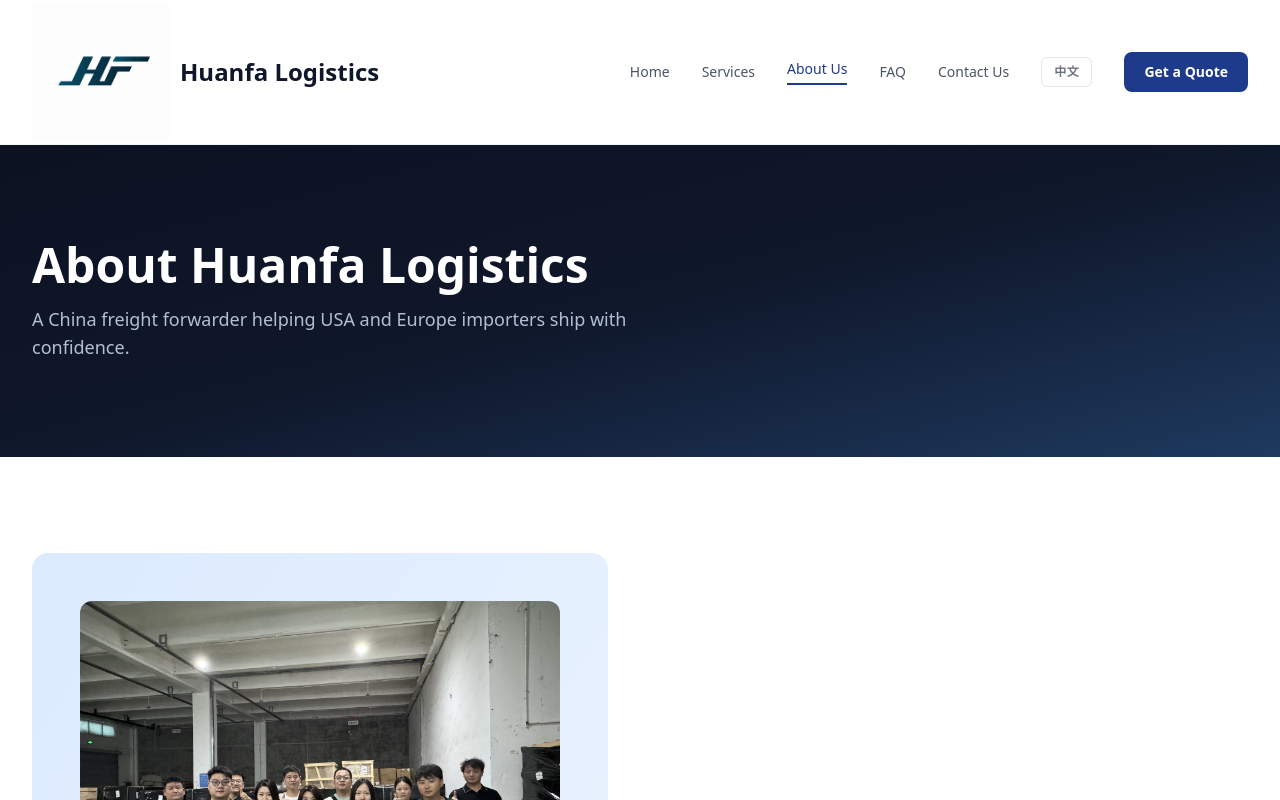
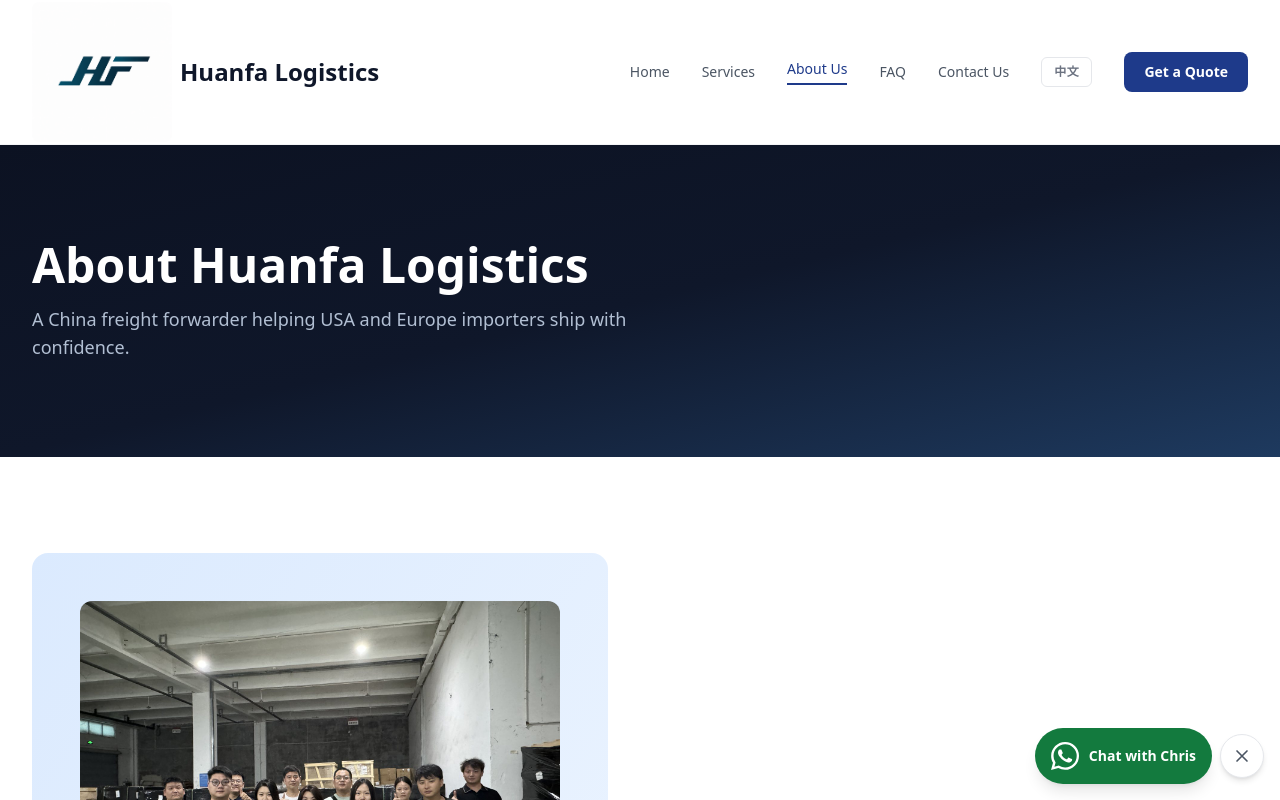
Before and after one commit to chengyao2323-sketch/huanfa-logistics, a Next.js app: page /about in a window 1280 px wide. Shown: the top 800 px of the page. Built offline with nearby package versions, Linux system fonts and the light colour scheme.

Commit message:
Add dismissible bilingual WhatsApp contact button

```diff
--- a/src/app/globals.css
+++ b/src/app/globals.css
@@ -6,6 +6,16 @@
   --foreground: #0f172a;
   --background: #ffffff;
 }
+.whatsapp-contact-widget {
+  right: max(1rem, env(safe-area-inset-right));
+  bottom: max(1rem, env(safe-area-inset-bottom));
+}
+
+/* Keep footer links reachable above the floating control at the end of a page. */
+html[data-whatsapp-widget="visible"] footer {
+  padding-bottom: calc(4.5rem + env(safe-area-inset-bottom));
+}
+
 @layer utilities {
   .text-balance {
     text-wrap: balance;
--- a/src/app/layout.tsx
+++ b/src/app/layout.tsx
@@ -4,6 +4,7 @@ import Navbar from "@/components/Navbar";
 import Footer from "@/components/Footer";
 import { I18nProvider } from "@/i18n";
 import LangUpdater from "@/components/LangUpdater";
+import FloatingWhatsApp from "@/components/FloatingWhatsApp";
 
 export const metadata: Metadata = {
   metadataBase: new URL("https://huanfalogistics.com"),
@@ -61,6 +62,7 @@ export default function RootLayout({ children }: Readonly<{ children: React.Reac
           <Navbar />
           <main className="flex-1">{children}</main>
           <Footer />
+          <FloatingWhatsApp />
         </I18nProvider>
       </body>
     </html>
--- /dev/null
+++ b/src/components/FloatingWhatsApp.tsx
@@ -0,0 +1,66 @@
+"use client";
+
+import { useEffect, useState } from "react";
+import { useT } from "@/i18n";
+
+const DISMISSED_KEY = "huanfa:whatsapp-dismissed";
+
+export default function FloatingWhatsApp() {
+  const { floatingWhatsApp: t } = useT();
+  const [visible, setVisible] = useState(false);
+
+  useEffect(() => {
+    try {
+      setVisible(sessionStorage.getItem(DISMISSED_KEY) !== "1");
+    } catch {
+      // The contact link still works when browser storage is unavailable.
+      setVisible(true);
+    }
+  }, []);
+
+  useEffect(() => {
+    if (!visible) return;
+    document.documentElement.setAttribute("data-whatsapp-widget", "visible");
+    return () => document.documentElement.removeAttribute("data-whatsapp-widget");
+  }, [visible]);
+
+  function dismiss() {
+    setVisible(false);
+    try {
+      sessionStorage.setItem(DISMISSED_KEY, "1");
+    } catch {
+      // React state keeps it dismissed during client-side navigation.
+    }
+  }
+
+  if (!visible) return null;
+
+  return (
+    <aside className="whatsapp-contact-widget fixed z-40 flex items-center gap-2" aria-label={t.regionLabel}>
+      <a
+        href="https://wa.me/8615207122341"
+        target="_blank"
+        rel="noopener noreferrer"
+        aria-label={t.linkLabel}
+        title={t.linkLabel}
+        className="flex min-h-14 items-center gap-2.5 rounded-full bg-[#137A3E] px-4 py-3 text-sm font-semibold text-white shadow-lg hover:bg-[#106633] focus-visible:outline-none focus-visible:ring-2 focus-visible:ring-green-700 focus-visible:ring-offset-2"
+      >
+        <svg aria-hidden="true" className="h-7 w-7 shrink-0" viewBox="0 0 24 24" fill="currentColor">
+          <path d="M20.52 3.48A11.9 11.9 0 0 0 12.05 0C5.47 0 .12 5.35.12 11.93c0 2.1.55 4.15 1.6 5.96L.02 24l6.25-1.64a11.94 11.94 0 0 0 5.78 1.47h.01c6.58 0 11.93-5.35 11.94-11.93a11.86 11.86 0 0 0-3.48-8.42ZM12.06 21.8a9.9 9.9 0 0 1-5.04-1.38l-.36-.21-3.71.97.99-3.62-.24-.37a9.87 9.87 0 0 1-1.52-5.26c0-5.47 4.46-9.92 9.93-9.92a9.85 9.85 0 0 1 7.02 2.91 9.85 9.85 0 0 1 2.9 7.03c0 5.47-4.45 9.92-9.97 9.85Zm5.44-7.43c-.3-.15-1.76-.87-2.03-.97-.27-.1-.47-.15-.67.15-.2.3-.77.97-.94 1.17-.17.2-.35.22-.65.07-.3-.15-1.26-.46-2.4-1.48-.89-.79-1.49-1.77-1.66-2.07-.17-.3-.02-.46.13-.61.14-.13.3-.35.45-.52.15-.17.2-.3.3-.5.1-.2.05-.37-.03-.52-.07-.15-.67-1.62-.92-2.21-.24-.58-.49-.5-.67-.51h-.57c-.2 0-.52.07-.8.37-.27.3-1.04 1.02-1.04 2.49s1.07 2.89 1.22 3.09c.15.2 2.1 3.2 5.09 4.49.71.31 1.27.49 1.7.63.72.23 1.37.2 1.89.12.58-.09 1.76-.72 2.01-1.42.25-.7.25-1.3.17-1.42-.07-.12-.27-.2-.57-.35Z" />
+        </svg>
+        <span className="whitespace-nowrap">{t.label}</span>
+      </a>
+      <button
+        type="button"
+        onClick={dismiss}
+        aria-label={t.closeLabel}
+        title={t.closeLabel}
+        className="flex h-11 w-11 shrink-0 items-center justify-center rounded-full border border-gray-200 bg-white text-gray-600 shadow-md hover:bg-gray-100 hover:text-gray-900 focus-visible:outline-none focus-visible:ring-2 focus-visible:ring-green-700 focus-visible:ring-offset-2"
+      >
+        <svg aria-hidden="true" className="h-5 w-5" viewBox="0 0 24 24" fill="none" stroke="currentColor" strokeWidth="2" strokeLinecap="round">
+          <path d="m6 6 12 12M18 6 6 18" />
+        </svg>
+      </button>
+    </aside>
+  );
+}
--- a/src/i18n/en.ts
+++ b/src/i18n/en.ts
@@ -1,6 +1,12 @@
 import { I18nDict } from "./types";
 
 const en: I18nDict = {
+  floatingWhatsApp: {
+    label: "Chat with Chris",
+    regionLabel: "WhatsApp contact",
+    linkLabel: "Chat with Chris Yu on WhatsApp (opens in a new tab)",
+    closeLabel: "Hide WhatsApp button for this visit",
+  },
   nav: {
     home: "Home",
     services: "Services",
--- a/src/i18n/types.ts
+++ b/src/i18n/types.ts
@@ -1,4 +1,10 @@
 export type I18nDict = {
+  floatingWhatsApp: {
+    label: string;
+    regionLabel: string;
+    linkLabel: string;
+    closeLabel: string;
+  };
   nav: {
     home: string;
     services: string;
--- a/src/i18n/zh.ts
+++ b/src/i18n/zh.ts
@@ -1,6 +1,12 @@
 import { I18nDict } from "./types";
 
 const zh: I18nDict = {
+  floatingWhatsApp: {
+    label: "WhatsApp 咨询",
+    regionLabel: "WhatsApp 联系",
+    linkLabel: "通过 WhatsApp 咨询 Chris Yu（在新标签页打开）",
+    closeLabel: "本次浏览隐藏 WhatsApp 按钮",
+  },
   nav: {
     home: "首页",
     services: "服务项目",
```
